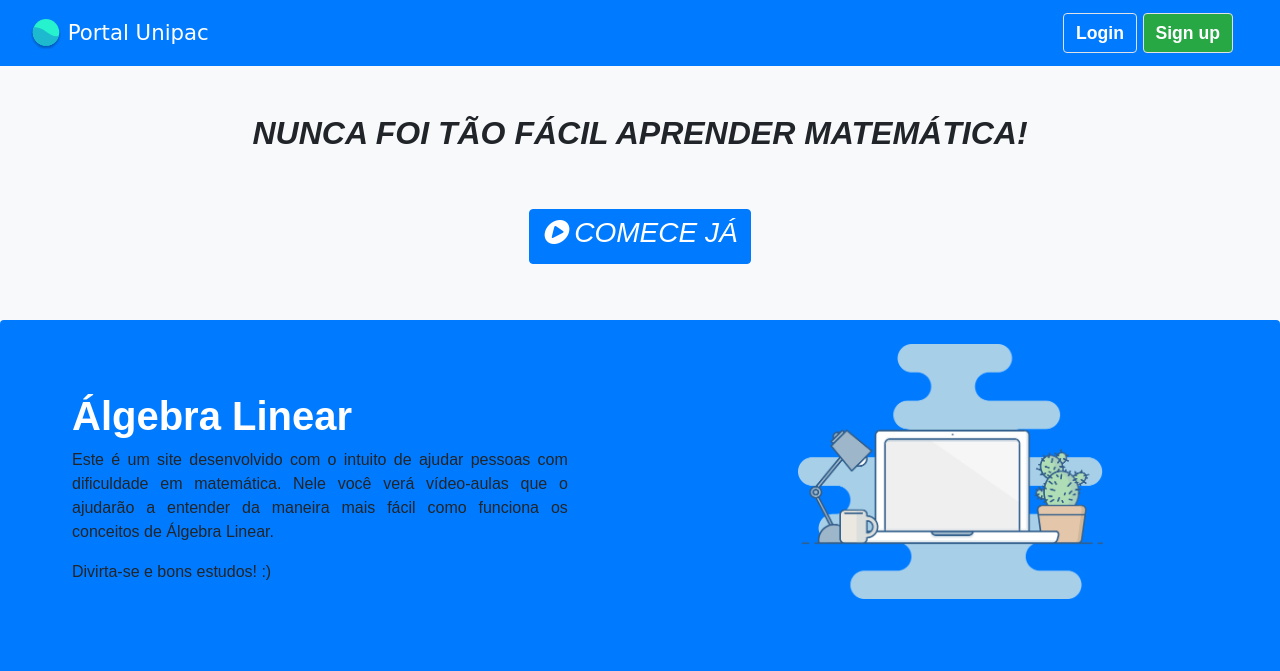
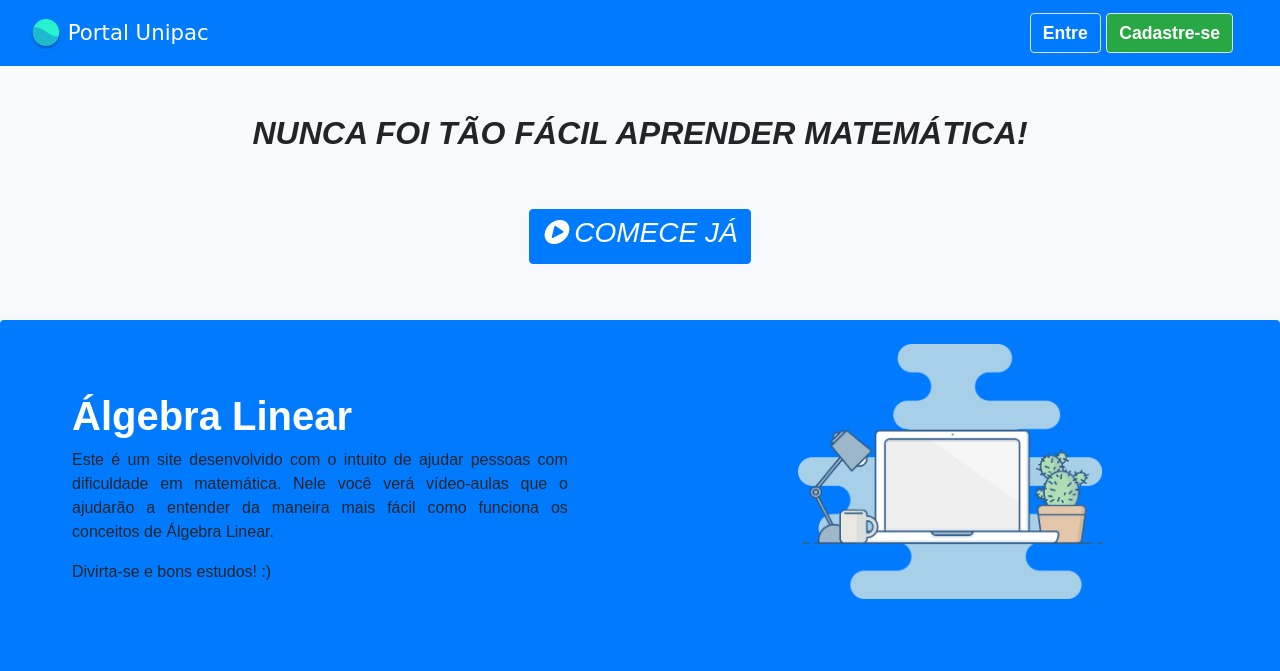
Before and after one commit to hemilioaraujo/portal_ensino, a Django app: page / in a window 1280 px wide. Shown: the top 671 px of the page. Run offline with Django 3.2, Linux system fonts and the light colour scheme; parts of the project's set-up code (start-up, migrations or seed data) failed here and were passed over; some libraries are stand-ins or nearby versions; some web fonts are replaced.

Commit message:
alteradas as identificaçoes de entrar e cadastrar

```diff
--- a/templates/base.html
+++ b/templates/base.html
@@ -83,7 +83,6 @@
                         <li><a href="{% url 'logout' %}" style="font-size: 0.8em" class=" ml-2">Sair da conta</a></li>
                     </ul>
                 </div>
-
             {% else %}
             <spam class="navbar-brand title">
                 <svg width="30" height="30" viewBox="0 0 69 69" fill="none" xmlns="http://www.w3.org/2000/svg">
@@ -120,9 +119,9 @@
 
             <div class="navbar-brand">
                 <a href="{% url 'login' %}" style="font-size: 0.88em"
-                    class="border btn btn-primary font-weight-bold">Login</a>
+                    class="border btn btn-primary font-weight-bold">Entre</a>
                 <a href="{% url 'novo_usuario' %}" style="font-size: 0.88em"
-                    class=" border btn btn-success font-weight-bold">Sign up</a>
+                    class=" border btn btn-success font-weight-bold">Cadastre-se</a>
             </div>
             {% endif %}
 
--- a/templates/index.html
+++ b/templates/index.html
@@ -100,8 +100,8 @@
                     </spam>
 
                     <div class="navbar-brand">
-                        <a href="{% url 'login' %}" style="font-size: 0.88em" class="border btn btn-primary font-weight-bold">Login</a>
-                        <a href="{% url 'novo_usuario' %}" style="font-size: 0.88em" class=" border btn btn-success font-weight-bold">Sign up</a>
+                        <a href="{% url 'login' %}" style="font-size: 0.88em" class="border btn btn-primary font-weight-bold">Entre</a>
+                        <a href="{% url 'novo_usuario' %}" style="font-size: 0.88em" class=" border btn btn-success font-weight-bold">Cadastre-se</a>
                     </div>
                 {% endif %}
 
```
Lines whose indentation alone changed are shown as unchanged.
